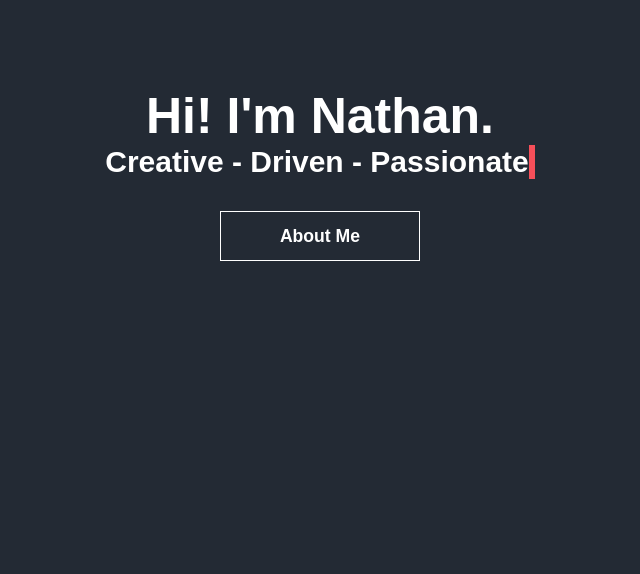
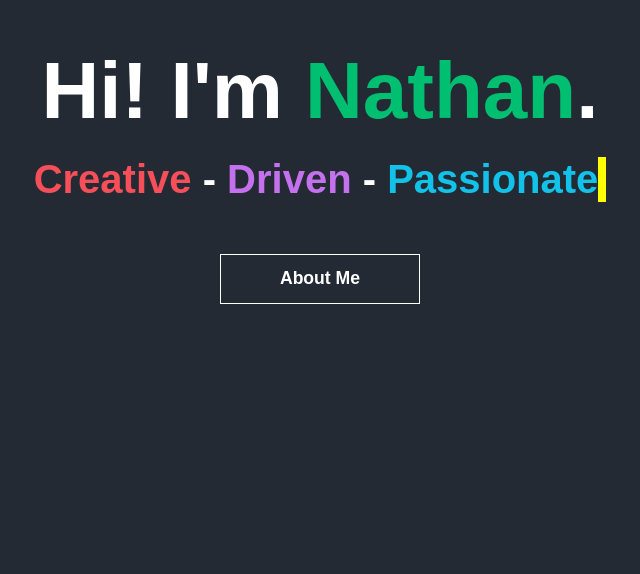
Before and after one commit to NJBLAGA/Portfolio-V2, a React (Create React App) app: page / in a window 1280 px wide. Shown: the part 226-800 px from the top of the page, without its empty margins (320-960 px from the left). Built offline with nearby package versions, Linux system fonts and the light colour scheme.

Commit message:
Added Projects Content

```diff
--- a/src/components/Landing/index.js
+++ b/src/components/Landing/index.js
@@ -5,7 +5,11 @@ import {
   LandingImage,
   LandingContent,
   Landing1,
+  Landing1Name,
   LandingP,
+  LandingPOne,
+  LandingPTwo,
+  LandingPThree,
   LandingWrapper,
   AboutLink,
   InnerBox,
@@ -20,8 +24,15 @@ const LandingSection = () => {
         <LandingImage />
       </LandingIm>
       <LandingContent>
-        <Landing1>Hi! I'm Nathan.</Landing1>
-        <LandingP>Creative - Driven - Passionate</LandingP>
+        <Landing1>
+          Hi! I'm
+          <Landing1Name> Nathan</Landing1Name>.
+        </Landing1>
+        <LandingP>
+          <LandingPOne>Creative</LandingPOne> -{" "}
+          <LandingPTwo>Driven</LandingPTwo> -{" "}
+          <LandingPThree>Passionate</LandingPThree>
+        </LandingP>
         <LandingWrapper>
           <InnerBox>
             <AboutButton>
--- a/src/components/styled-components/Landing.js
+++ b/src/components/styled-components/Landing.js
@@ -41,7 +41,6 @@ export const LandingContent = styled.div`
 
 export const Landing1 = styled.h1`
   color: #fff;
-  font-size: 50px;
 
   /* The typewriter cursor effect */
   @keyframes blink-caret {
@@ -54,24 +53,49 @@ export const Landing1 = styled.h1`
     }
   }
 
-  @media screen and (max-width: 768px) {
+  /* Extra small devices (phones, 600px and down) */
+  @media only screen and (max-width: 600px) {
     font-size: 40px;
+    margin-bottom: 20px;
+  }
+  /* Small devices (portrait tablets and large phones, 600px and up) */
+  @media only screen and (min-width: 600px) {
   }
 
-  @media screen and (max-width: 480px) {
-    font-size: 30px;
+  /* Medium devices (landscape tablets, 768px and up) */
+  @media only screen and (min-width: 768px) {
+    font-size: 80px;
+    margin-bottom: 20px;
+  }
+
+  /* Large devices (laptops/desktops, 992px and up) */
+  @media only screen and (min-width: 992px) {
+    font-size: 110px;
+    margin-bottom: 20px;
+  }
+
+  /* Extra large devices (large laptops and desktops, 1200px and up) */
+  @media only screen and (min-width: 1200px) {
+    font-size: 80px;
+    margin-bottom: 20px;
   }
 `;
 
-export const LandingP = styled.p`
+export const Landing1Name = styled.p`
+  color: #01bf71;
+  display: inline;
+`;
+
+export const LandingP = styled.div`
   margin-top: 24px;
   color: #fff;
   font-size: 30px;
   text-align: center;
   max-width: 600px;
   text-align: center;
+
   overflow: hidden;
-  border-right: 0.2em solid #f64f59;
+  border-right: 0.2em solid #ffff00;
   white-space: nowrap;
   margin: 0 auto;
   animation: typing 3.5s steps(30, end), 0.75s step-end infinite;
@@ -85,9 +109,47 @@ export const LandingP = styled.p`
       width: 100%;
     }
   }
-  @media screen and (max-width: 480px) {
+  /* Extra small devices (phones, 600px and down) */
+  @media only screen and (max-width: 600px) {
     font-size: 20px;
+    margin-bottom: 20px;
   }
+  /* Small devices (portrait tablets and large phones, 600px and up) */
+  @media only screen and (min-width: 600px) {
+  }
+
+  /* Medium devices (landscape tablets, 768px and up) */
+  @media only screen and (min-width: 768px) {
+    font-size: 40px;
+    margin-bottom: 20px;
+  }
+
+  /* Large devices (laptops/desktops, 992px and up) */
+  @media only screen and (min-width: 992px) {
+    font-size: 42px;
+    margin-bottom: 20px;
+  }
+
+  /* Extra large devices (large laptops and desktops, 1200px and up) */
+  @media only screen and (min-width: 1200px) {
+    font-size: 40px;
+    margin-bottom: 20px;
+  }
+`;
+
+export const LandingPOne = styled.p`
+  color: #f64f59;
+  display: inline;
+`;
+
+export const LandingPTwo = styled.p`
+  color: #c471ed;
+  display: inline;
+`;
+
+export const LandingPThree = styled.p`
+  color: #12c2e9;
+  display: inline;
 `;
 
 export const LandingWrapper = styled.div`
```
